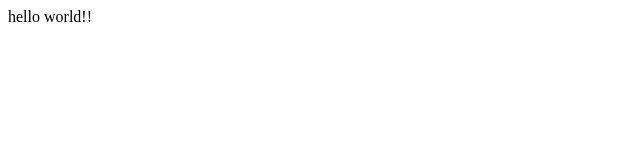
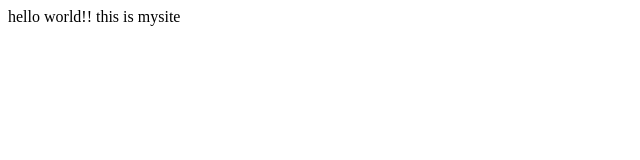
Before and after one commit to yo3work/mysite, a plain HTML site: page index.html in a window 1280 px wide. Shown: the whole page, without its empty margins (0-640 px from the left). Drawn offline with Linux system fonts and the light colour scheme.

Commit message:
Update index.html

```diff
--- a/index.html
+++ b/index.html
@@ -1,3 +1,4 @@
 <html>
 hello world!!
+this is mysite
 </html>
```
